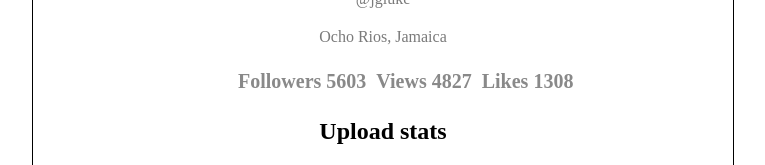
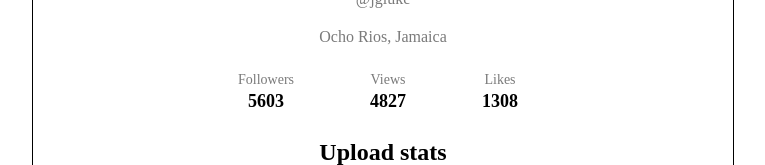
Before and after one commit to SpiritGravity/goit-react-hw-01-components, a React (Create React App) app: page / in a window 1280 px wide. Shown: the part 374-539 px from the top of the page, without its empty margins (257-1022 px from the left). Built offline with nearby package versions, Linux system fonts and the light colour scheme.

Commit message:
profile-upd

```diff
--- a/src/components/Profile/Profile.styled.jsx
+++ b/src/components/Profile/Profile.styled.jsx
@@ -61,6 +61,23 @@ export const StatsInfo = styled.li`
   font-size: 20px;
   margin-right: 10px;
 `;
+export const StatisticsLabel = styled.span`
+    display: block;
+    margin: 0;
+    padding: 0;
+    display: block;
+    font-weight: normal;
+    line-height: 1.4;
+    font-size: 14px;
+    color: #7a7a7a;
+`;
+
 export const StatsQuantity = styled.span`
-  margin-left: 5px;
+    margin: 0;
+    padding: 0;
+    display: block;
+    font-weight: bold;
+    line-height: 1.4;
+    font-size: 18px;
+    color: #000;
 `;
--- a/src/components/Profile/profile.jsx
+++ b/src/components/Profile/profile.jsx
@@ -8,6 +8,7 @@ import {
   ProfileLocation,
   Stats,
   StatsInfo,
+  StatisticsLabel,
   StatsQuantity,
 } from './Profile.styled';
 
@@ -26,15 +27,15 @@ const Profile = ({ username, tag, location, avatar, stats: {followers, views, li
 
         <Stats>
         <StatsInfo>
-          <span>Followers</span>
+          <StatisticsLabel>Followers</StatisticsLabel>
           <StatsQuantity>{followers}</StatsQuantity>
         </StatsInfo>
         <StatsInfo>
-          <span>Views</span>
+          <StatisticsLabel>Views</StatisticsLabel>
           <StatsQuantity>{views}</StatsQuantity>
         </StatsInfo>
         <StatsInfo>
-          <span>Likes</span>
+          <StatisticsLabel>Likes</StatisticsLabel>
           <StatsQuantity>{likes}</StatsQuantity>
         </StatsInfo>
       </Stats>
```
